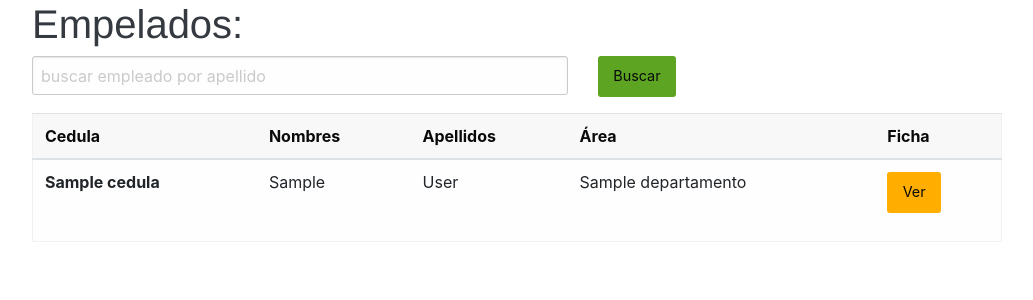
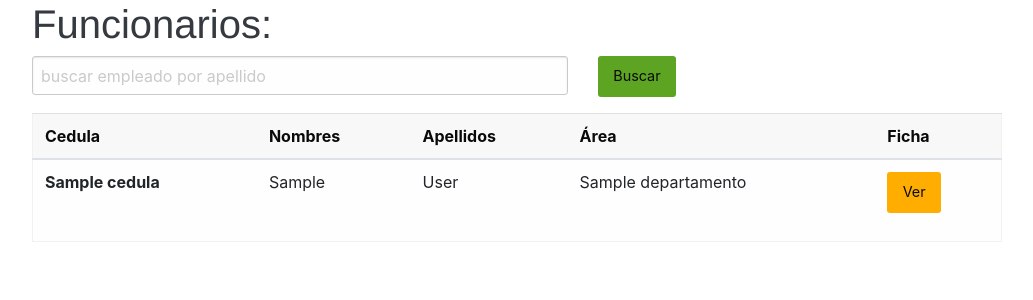
Before and after one commit to yeti2391/RadelcorFinal, a Django app: template templates/persona/list_all.html in a window 1280 px wide. Shown: the part 66-366 px from the top of the page, without its empty margins (123-1156 px from the left). Run offline with Django 3.2, Linux system fonts and the light colour scheme; the template is opened without the code that fills it: most values are stand-ins (such as "Sample title", 1, 10 or a date in 2020); some libraries are stand-ins or nearby versions.

Commit message:
se agrega funcionarios

```diff
--- a/templates/persona/list_all.html
+++ b/templates/persona/list_all.html
@@ -9,7 +9,7 @@
 
   <div class="grid-container">
       <div class="grid-x">
-        <div class="cell text-dark"><h1>Empelados:</h1></div>
+        <div class="cell text-dark"><h1>Funcionarios:</h1></div>
         <form class="cell grid-x grid-margin-x" method="GET">{% csrf_token %}
             <div class="cell large-7">
                 <input type="text" id="kword" name="kword" placeholder="buscar empleado por apellido">
```
